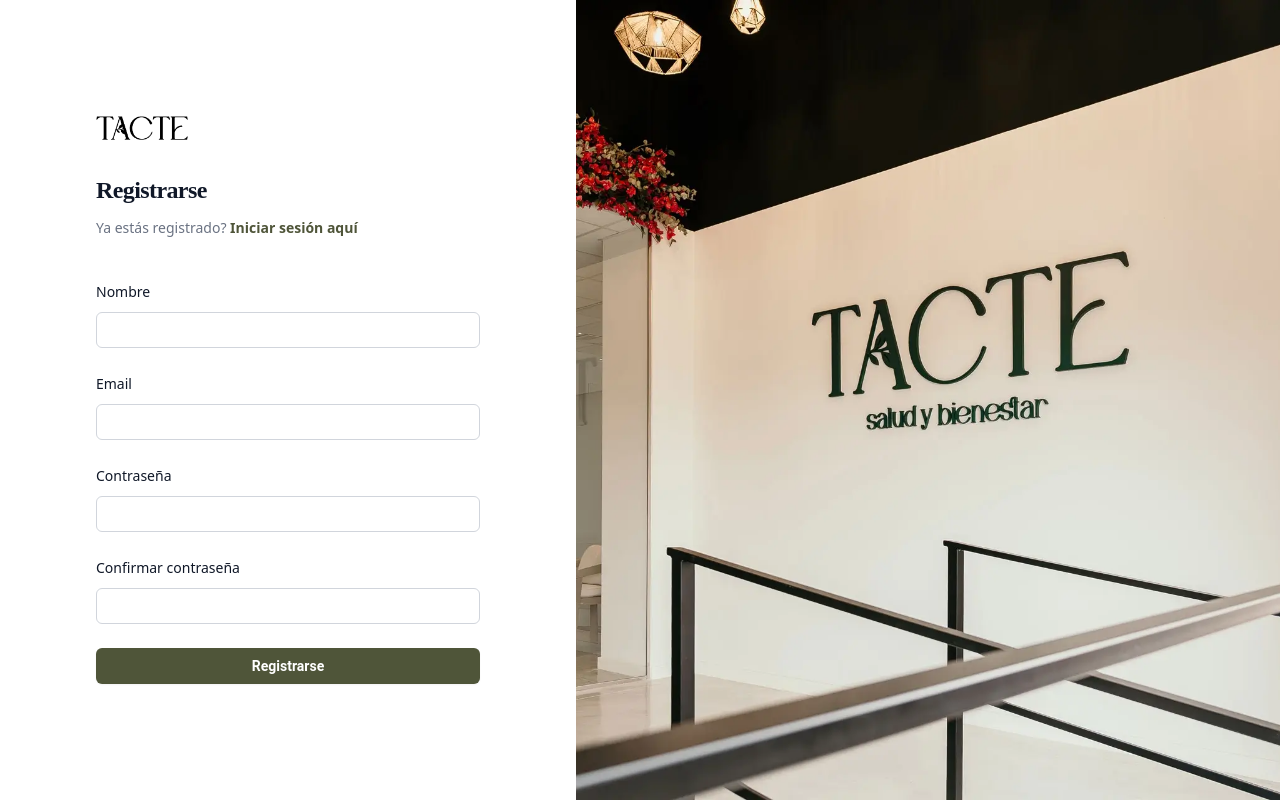
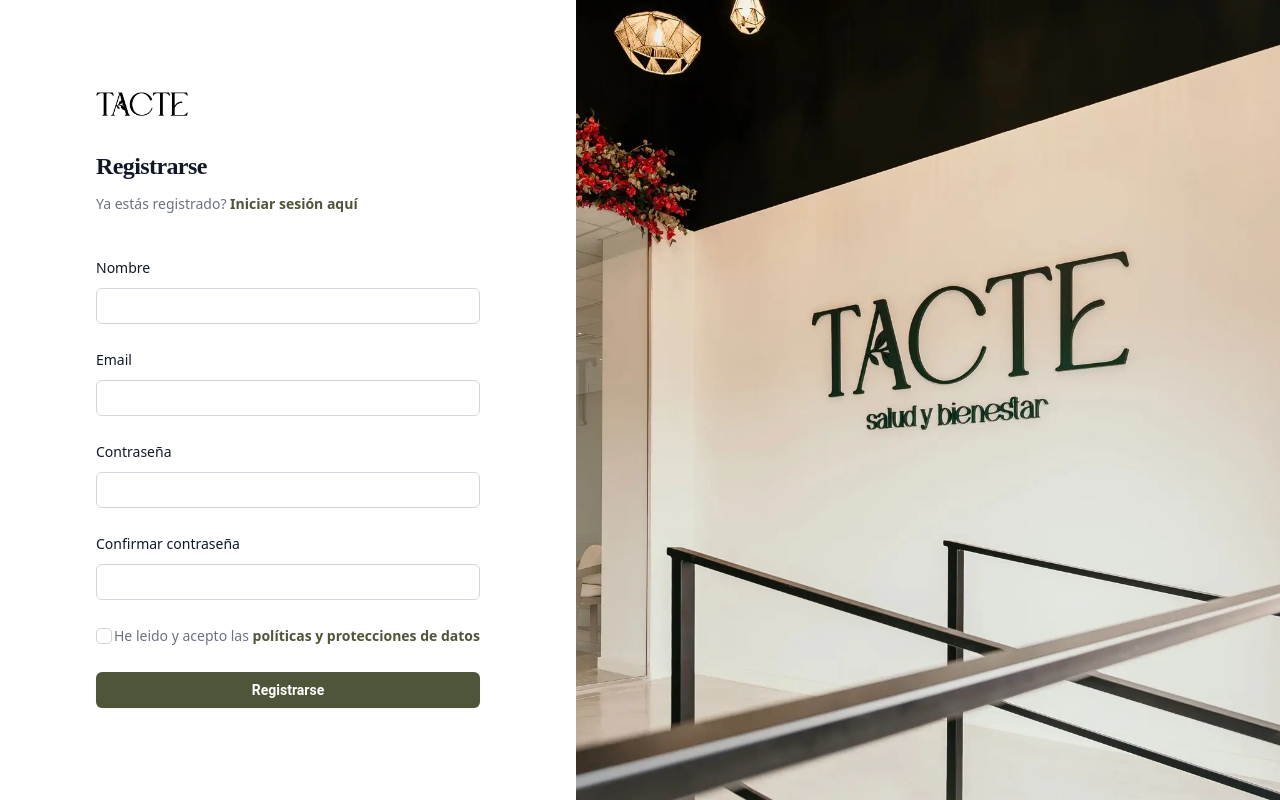
Before and after one commit to OschubGit/tacte-front, a Next.js app: page /register in a window 1280 px wide. Built offline with nearby package versions, Linux system fonts and the light colour scheme; no server answers.

Commit message:
discoment checkbox

```diff
--- a/src/app/register/page.tsx
+++ b/src/app/register/page.tsx
@@ -166,8 +166,8 @@ export default function RegisterPage() {
                     </div>
                   </div>
 
-                  {/* <div className="flex items-center justify-between"> */}
-                  {/* <div className="flex h-6 shrink-0 items-center">
+                  <div className="flex items-center justify-between">
+                    <div className="flex h-6 shrink-0 items-center">
                       <div className="group grid size-4 grid-cols-1">
                         <input
                           id="offers"
@@ -197,8 +197,8 @@ export default function RegisterPage() {
                           />
                         </svg>
                       </div>
-                    </div> */}
-                  {/* <div className="text-sm/6">
+                    </div>
+                    <div className="text-sm/6">
                       <p id="offers-description" className="text-gray-500">
                         He leido y acepto las{" "}
                         <a
@@ -208,8 +208,8 @@ export default function RegisterPage() {
                           políticas y protecciones de datos
                         </a>
                       </p>
-                    </div> */}
-                  {/* </div> */}
+                    </div>
+                  </div>
                   {/* <div className="text-sm/6">
                                             <a
                                                 href="#"
```
